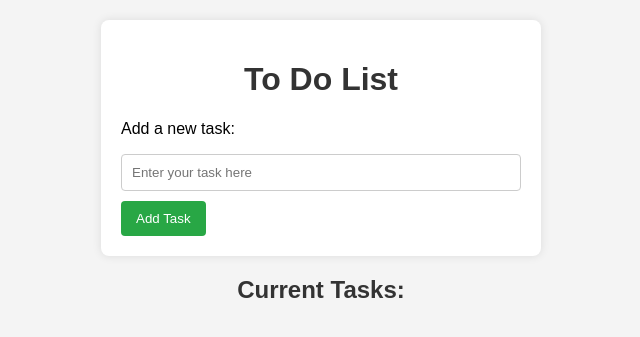
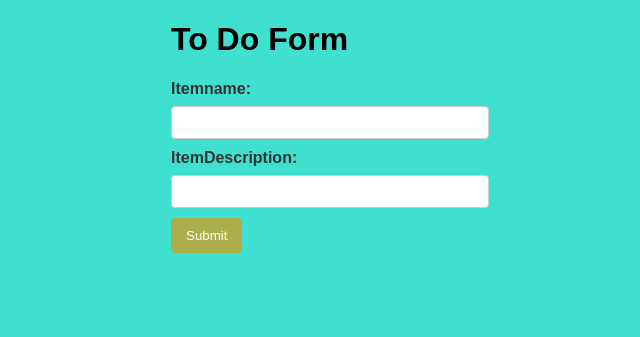
Before and after one commit to noorsadiya60/dev-assign, a Flask app: page / in a window 1280 px wide. Shown: the top 337 px of the page, without its empty margins (319-959 px from the left). Run offline with Flask 3, Linux system fonts and the light colour scheme.

Commit message:
updated index.html

```diff
--- a/Flask-New-App/templates/index.html
+++ b/Flask-New-App/templates/index.html
@@ -2,49 +2,49 @@
 <html lang="en">
 <head>
     <meta charset="UTF-8">
-    <meta name="viewport" content="width=device-width, initial-scale=1.0">
-    <title>To Do Page</title>
+    <meta name="viewport"
+          content="width=device-width, initial-scale=1.0">
+    <title>To do form</title>
 </head>
 <body>
-   <form action="/add" method="post">
-        <h1>To Do List</h1>
-        <p>Add a new task:</p>
-        <input type="text" id="task" name="task" placeholder="Enter your task here">
-        <input type="submit" value="Add Task">
+     <form action="/submit" method="post">
+        <h1>To Do Form</h1>
+        <label for="Itemname">Itemname:</label>
+        <input type="text" id="Itemname" name="Itemname">
+        <label for="Itemdesc">ItemDescription:</label>
+        <input type="text" id="Itemdesc" name="Itemdesc">
+        <input type="submit" value="Submit">
     </form>
-    <h2>Current Tasks:</h2>
-    <ul>
-        {% for task in tasks %}
-            <li>{{ task }}</li>
-        {% endfor %}
-    </ul>
     <style>
         body {
             font-family: Arial, sans-serif;
             margin: 20px;
-            background-color: #f4f4f4;
+            background-color: turquoise;
         }
         form {
-            max-width: 400px;
+            max-width: 300px;
             margin: auto;
-            padding: 20px;
-            background: #fff;
-            border-radius: 8px;
-            box-shadow: 0 0 10px rgba(0, 0, 0, 0.1);
         }
-        h1, h2 {
+        h2{
             text-align: center;
             color: #333;
         }
-        input[type="text"] {
-            width: calc(100% - 22px);
-            padding: 10px;
+        label {
+            display: block;
+            margin-bottom: 8px;
+            font-weight: bold;
+            color: #333;
+        }
+        input[type="text"],
+        input[type="password"] {
+            width: 100%;
+            padding: 8px;
             margin-bottom: 10px;
             border: 1px solid #ccc;
             border-radius: 4px;
         }
         input[type="submit"] {
-            background-color: #28a745;
+            background-color: #aaaf4c;
             color: white;
             padding: 10px 15px;
             border: none;
@@ -52,19 +52,13 @@
             cursor: pointer;
         }
         input[type="submit"]:hover {
-            background-color: #218838;
+            background-color: #45a049;
         }
-        ul {
-            list-style-type: none;
-            padding: 0;
-        }
-        li {
-            background: #fff;
-            margin-bottom: 5px;
-            padding: 10px;
-            border-radius: 4px;
-            box-shadow: 0 0 5px rgba(0, 0, 0, 0.1);
+        a {
+            display: block;
+            text-align: center;
+            text-decoration: none;
+            color: #333;
         }
     </style>
 </body>
-</html>
```
